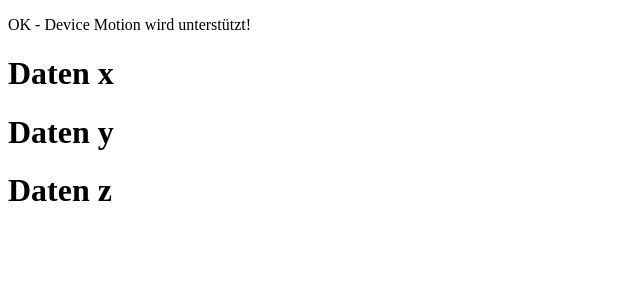
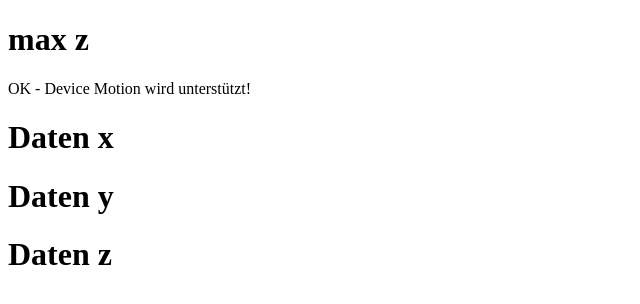
Before and after one commit to karsten9/hello, a plain HTML site: page index.html in a window 1280 px wide. Shown: the whole page, without its empty margins (0-640 px from the left). Drawn offline with Linux system fonts and the light colour scheme.

Commit message:
Update index.html

```diff
--- a/index.html
+++ b/index.html
@@ -9,6 +9,7 @@
 </head>
 
 <body>
+    <h1 id="meinMax"> max z</h1>
     <p id="dmeSupported"> Info über Device Motion</p>
     <h1 id="xBeschl"> Daten x</h1>
     <h1 id="yBeschl"> Daten y</h1>
```
